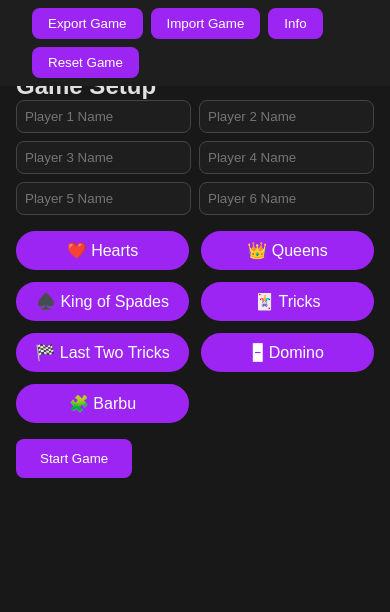
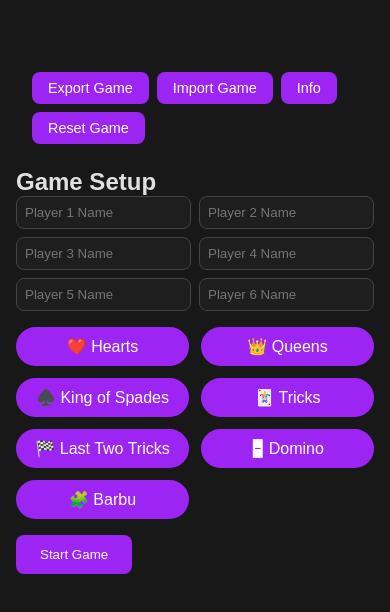
Before and after one commit to nvrionis/Barbu_Score, a plain HTML site: page index.html in a window 390 px wide. Drawn offline with Linux system fonts and the light colour scheme.

Commit message:
new version

```diff
--- a/style.css
+++ b/style.css
@@ -30,18 +30,45 @@ body {
 /* ============================= */
 /*      STICKY TOP BAR          */
 /* ============================= */
+/* Top bar container is now multi‐line on mobile */
 header#top-bar {
-  position: fixed;
-  top: 0;
-  left: 0;
-  right: 0;
-  background: var(--surface);
   display: flex;
+  flex-wrap: wrap;        /* allow wrapping onto new lines */
+  align-items: center;
   justify-content: space-between;
-  align-items: center;
   padding: 0.5rem 1rem;
-  z-index: 500;
 }
+
+/* All controls line up nicely, wrap if needed */
+#header-controls {
+  display: flex;
+  flex-wrap: wrap;
+  gap: 0.4rem;
+  width: 100%;
+  margin-top: 0.5rem;     /* space below the scores */
+  overflow-x: auto;       /* horizontal scroll if truly too many */
+}
+
+/* Make buttons compact and unbreakable */
+#header-controls button {
+  flex: 0 1 auto;
+  white-space: nowrap;
+  font-size: 0.9rem;
+  padding: 0.4rem 0.8rem;
+}
+
+/* On very small screens, stack vertically */
+@media (max-width: 480px) {
+  header#top-bar {
+    flex-direction: column;
+    align-items: flex-start;
+  }
+  #header-controls {
+    margin-top: 0.5rem;
+    width: auto;
+  }
+}
+
 
 #player-info {
   display: flex;
```
Also changed, not shown: index.html (+1 -1 lines).
